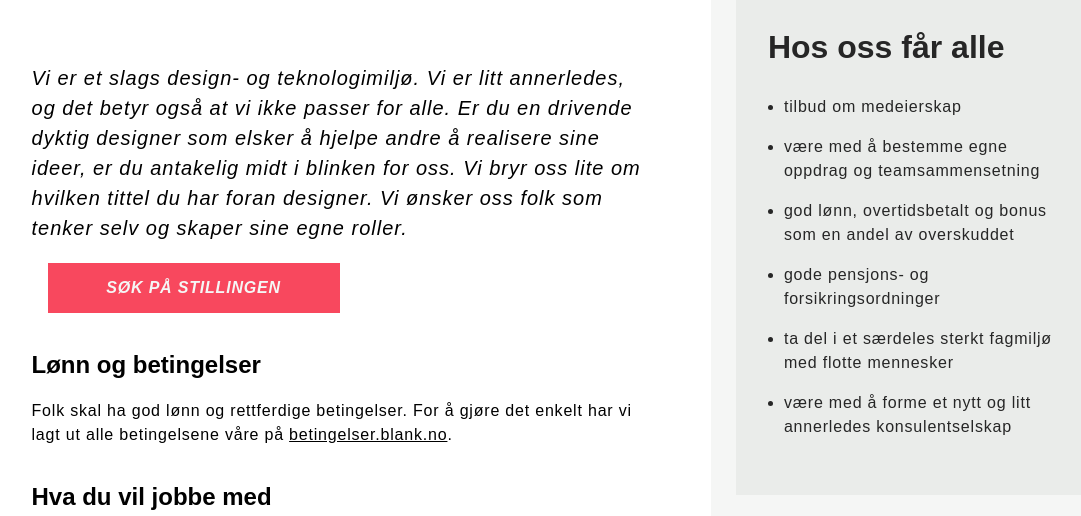
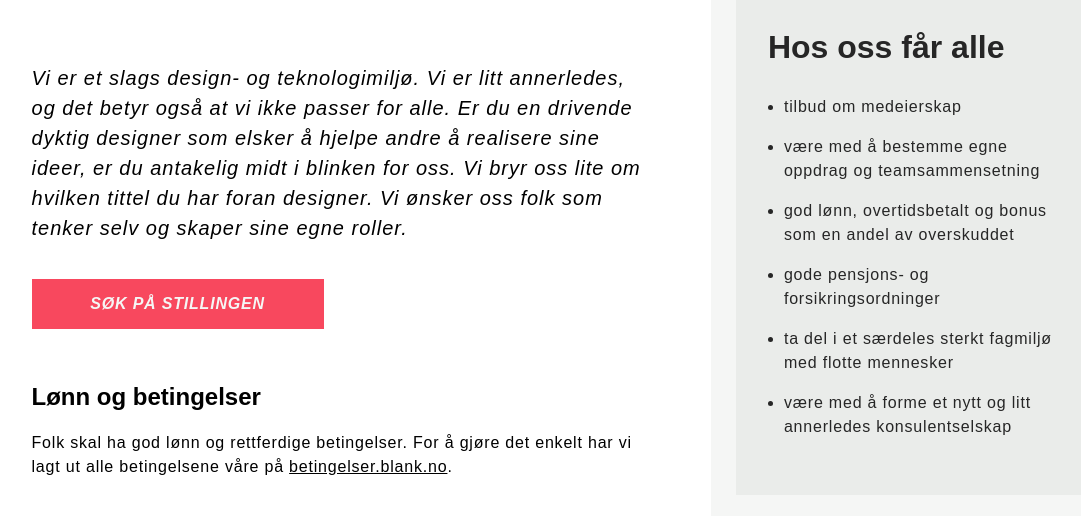
Before and after one commit to blankoslo/blankweb, a Django app: template web/templates/web/design.html in a window 1280 px wide. Shown: the part 616-1132 px from the top of the page, without its empty margins (108-1189 px from the left). Run offline with Django 3.2, Linux system fonts and the light colour scheme; the template is opened without the code that fills it, so the values that code supplies are empty; some libraries are stand-ins or nearby versions.

Commit message:
Fixed apply-button margin

```diff
--- a/web/static/styleguide.css
+++ b/web/static/styleguide.css
@@ -392,7 +392,7 @@ a.textlink:hover:after {
 }
 
 .apply-button{
-	margin: 0 1rem;
+	margin: 1rem 0;
 }
 
 
```
